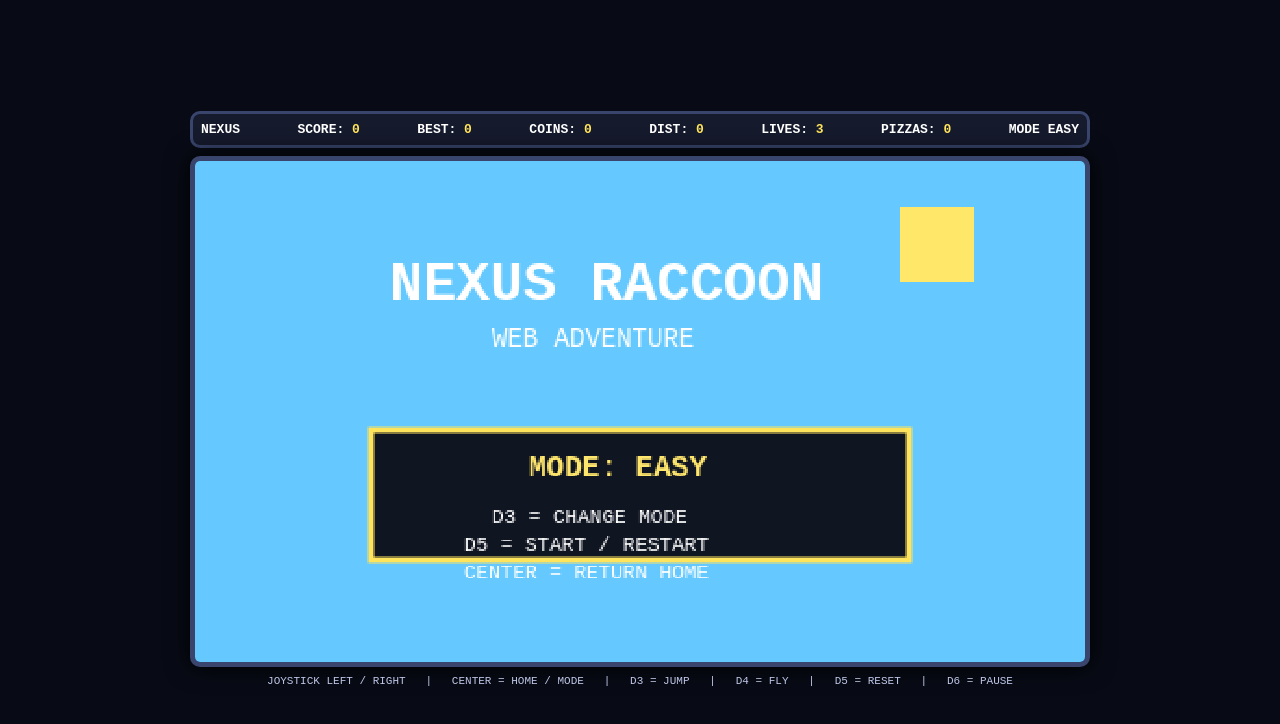
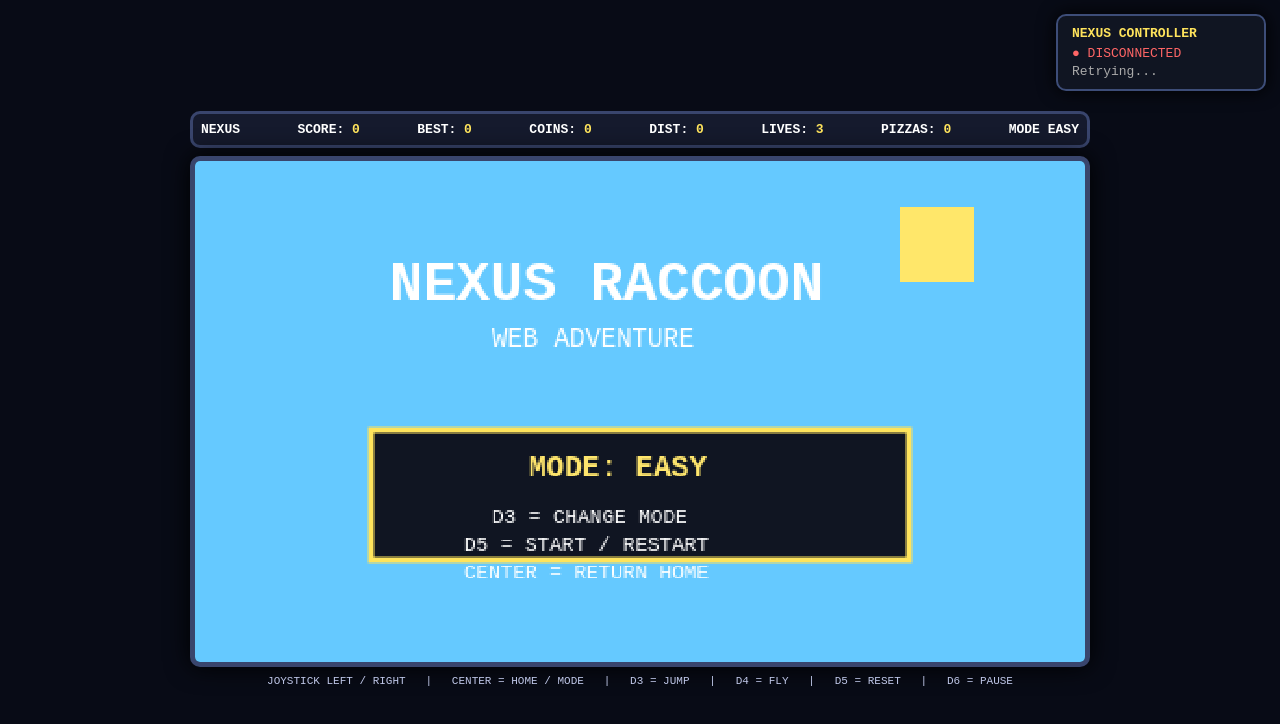
Before and after one commit to ad939090-art/OPEN_DAY, a website: page NEXUSS_FINAL/index.html in a window 1280 px wide. Drawn offline with Linux system fonts and the light colour scheme.

Commit message:
Add relay panel and WebSocket connection logic

```diff
--- a/NEXUSS_FINAL/index.html
+++ b/NEXUSS_FINAL/index.html
@@ -179,6 +179,25 @@ text-align:left;
 
 }
 
+
+#relayPanel{
+  position:fixed;
+  top:14px;
+  right:14px;
+  z-index:9999;
+  background:#101522;
+  border:2px solid #3d4d78;
+  border-radius:10px;
+  padding:10px 14px;
+  min-width:210px;
+  font-family:monospace;
+  font-size:13px;
+  box-shadow:0 0 18px #000;
+}
+#relayTitle{color:#ffe45c;font-weight:bold;margin-bottom:5px}
+#relayStatus{color:#ffcc66}
+#controllerStatus{color:#aaa;margin-top:3px}
+
 </style>
 
 </head>
@@ -186,6 +205,13 @@ text-align:left;
 
 <body>
 
+
+
+<div id="relayPanel">
+  <div id="relayTitle">NEXUS CONTROLLER</div>
+  <div id="relayStatus">● CONNECTING...</div>
+  <div id="controllerStatus">Waiting for ESP8266</div>
+</div>
 
 <div id="container">
 
@@ -439,17 +465,36 @@ catch(e){
 let relaySocket = null;
 let relayTimer = null;
 
+function setRelayStatus(text, color){
+  const el = document.getElementById("relayStatus");
+  if(el){
+    el.textContent = "● " + text;
+    el.style.color = color;
+  }
+}
+
+function setControllerStatus(text){
+  const el = document.getElementById("controllerStatus");
+  if(el) el.textContent = text;
+}
+
 function relayURL(){
   return (location.protocol === "https:" ? "wss://" : "ws://") + location.host + "/api/ws";
 }
 
 function connectRelay(){
   try{
+    setRelayStatus("CONNECTING...", "#ffcc66");
+    setControllerStatus("Connecting to Vercel relay");
+
     if(relaySocket) relaySocket.close();
     relaySocket = new WebSocket(relayURL());
 
     relaySocket.onopen = () => {
+      setRelayStatus("RELAY CONNECTED", "#55e6a5");
+      setControllerStatus("Waiting for ESP8266...");
       relaySocket.send(JSON.stringify({type:"controller_request"}));
+
       if(relayTimer) clearInterval(relayTimer);
       relayTimer = setInterval(() => {
         if(relaySocket && relaySocket.readyState === WebSocket.OPEN){
@@ -461,17 +506,36 @@ function connectRelay(){
     relaySocket.onmessage = (event) => {
       try{
         const msg = JSON.parse(event.data);
+
+        if(msg.type === "controller_status"){
+          if(msg.connected){
+            setControllerStatus("ESP8266 CONNECTED");
+          }else{
+            setControllerStatus("Waiting for ESP8266...");
+          }
+        }
+
         if(msg.type === "controller" && msg.data){
           input = msg.data;
+          setControllerStatus("ESP8266 CONNECTED");
         }
       }catch(e){}
     };
 
+    relaySocket.onerror = () => {
+      setRelayStatus("RELAY ERROR", "#ff6666");
+      setControllerStatus("Could not connect");
+    };
+
     relaySocket.onclose = () => {
       if(relayTimer){ clearInterval(relayTimer); relayTimer = null; }
+      setRelayStatus("DISCONNECTED", "#ff6666");
+      setControllerStatus("Retrying...");
       setTimeout(connectRelay, 2000);
     };
   }catch(e){
+    setRelayStatus("RELAY ERROR", "#ff6666");
+    setControllerStatus("Retrying...");
     setTimeout(connectRelay, 2000);
   }
 }
```
